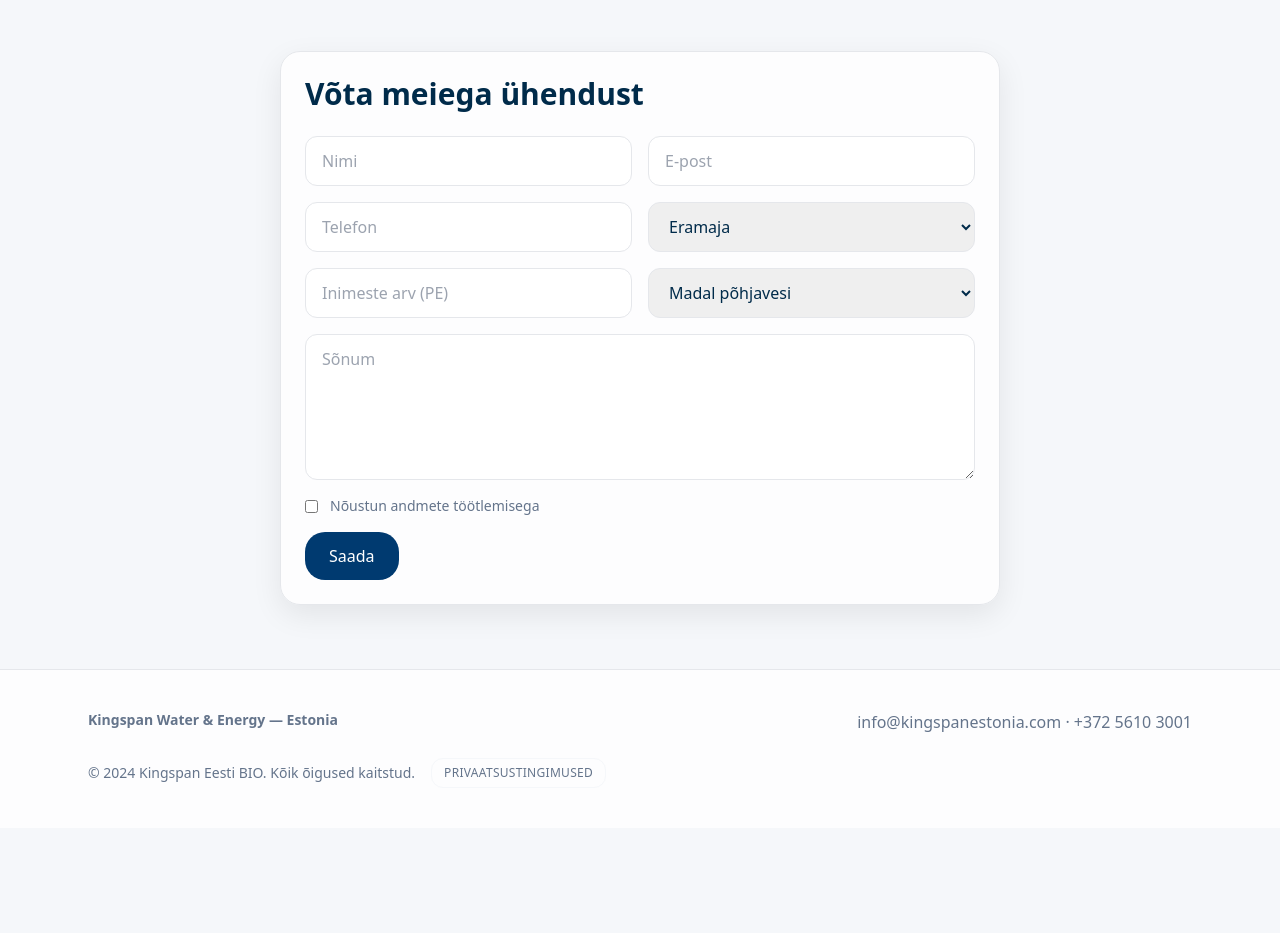
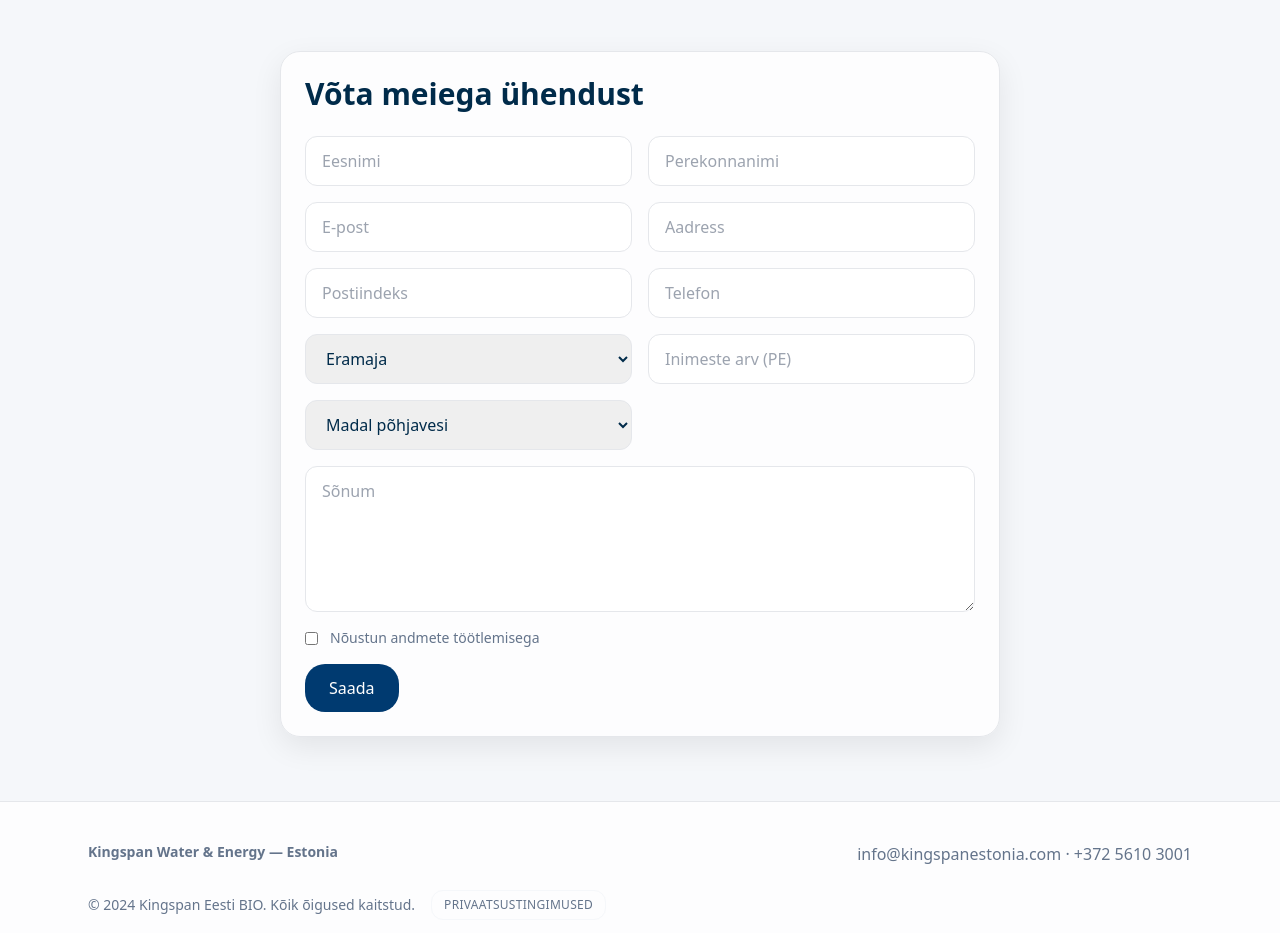
Before and after one commit to Janar2510/kingspan-eesti-bio, a React (Vite) app: page / in a window 1280 px wide. Shown: the part 6440-7373 px from the top of the page. Before the commit the page ends 7268 px from the top, so only its background shows below. Built offline with nearby package versions, Linux system fonts and the light colour scheme.

Commit message:
Add mandatory fields to contact form: first name, last name, address, zip code

```diff
--- a/src/components/ConsultationForm.tsx
+++ b/src/components/ConsultationForm.tsx
@@ -71,8 +71,11 @@ export default function ConsultationForm() {
         <div className="p-4 rounded-xl bg-green-50 text-green-800 text-sm sm:text-base">Thanks — we will contact you shortly.</div>
       ) : (
         <form onSubmit={onSubmit} action="https://formspree.io/f/mvgdklpz" method="POST" className="grid grid-cols-1 md:grid-cols-2 gap-3 md:gap-4">
-          <input name="name" required className="px-4 py-2.5 sm:py-3 rounded-xl border text-sm sm:text-base" placeholder={t('form.name')!} />
+          <input name="firstName" required className="px-4 py-2.5 sm:py-3 rounded-xl border text-sm sm:text-base" placeholder={t('form.firstName')!} />
+          <input name="lastName" required className="px-4 py-2.5 sm:py-3 rounded-xl border text-sm sm:text-base" placeholder={t('form.lastName')!} />
           <input name="email" required type="email" className="px-4 py-2.5 sm:py-3 rounded-xl border text-sm sm:text-base" placeholder={t('form.email')!} />
+          <input name="address" required className="px-4 py-2.5 sm:py-3 rounded-xl border text-sm sm:text-base" placeholder={t('form.address')!} />
+          <input name="zipCode" required className="px-4 py-2.5 sm:py-3 rounded-xl border text-sm sm:text-base" placeholder={t('form.zipCode')!} />
           <input name="phone" className="px-4 py-2.5 sm:py-3 rounded-xl border text-sm sm:text-base" placeholder={t('form.phone')!} />
           <select name="type" className="px-4 py-2.5 sm:py-3 rounded-xl border text-sm sm:text-base">
             <option value="house">{t('form.type_options.house')}</option>
--- a/src/utils/locales/ee.json
+++ b/src/utils/locales/ee.json
@@ -27,8 +27,11 @@
   },
   "form": {
     "title": "Võta meiega ühendust",
-    "name": "Nimi",
+    "firstName": "Eesnimi",
+    "lastName": "Perekonnanimi",
     "email": "E-post",
+    "address": "Aadress",
+    "zipCode": "Postiindeks",
     "phone": "Telefon",
     "pe": "Inimeste arv (PE)",
     "message": "Sõnum",
--- a/src/utils/locales/en.json
+++ b/src/utils/locales/en.json
@@ -27,8 +27,11 @@
   },
   "form": {
     "title": "Get in touch",
-    "name": "Name",
+    "firstName": "First Name",
+    "lastName": "Last Name",
     "email": "Email",
+    "address": "Address",
+    "zipCode": "Zip Code",
     "phone": "Phone",
     "pe": "Population Equivalent (PE)",
     "message": "Message",
```
